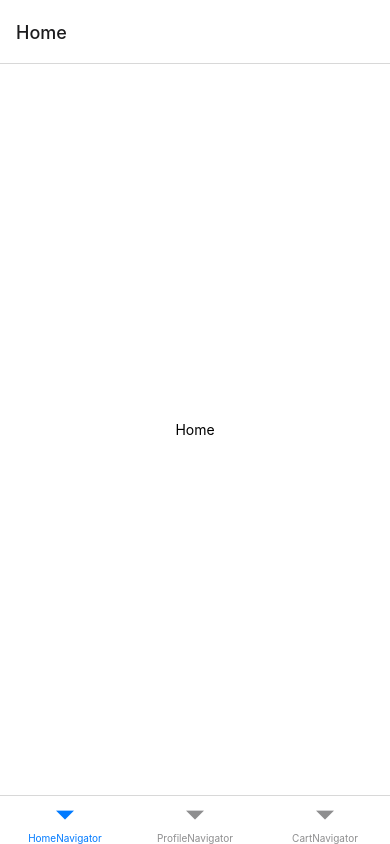
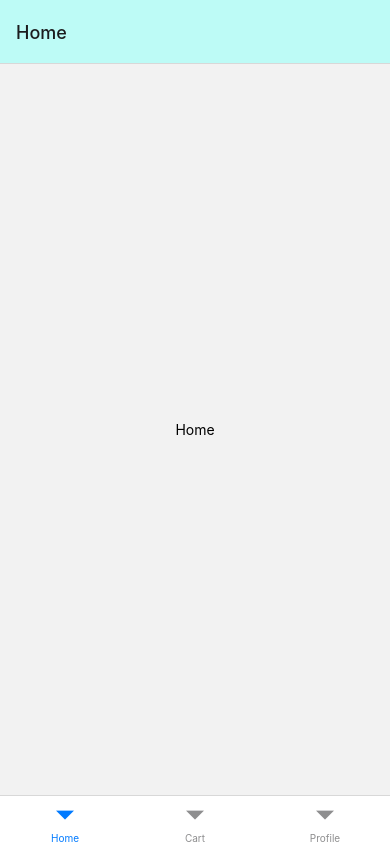
Before and after one commit to omardiaa/YouTube-ReactNative-Amazon, a React Native app: screen /Cart in a window 390 px wide. Built offline with nearby package versions, Linux system fonts and the light colour scheme.

Commit message:
Updated navigation bar options

```diff
--- a/navigation/cartNavigator.js
+++ b/navigation/cartNavigator.js
@@ -4,12 +4,13 @@ import Cart from "../pages/cart";
 
 import { NavigationContainer } from "@react-navigation/native";
 import { createStackNavigator } from "@react-navigation/stack";
+import navigationOptions from "./navigationOptions";
 
 export default function CartNavigator() {
   const Stack = createStackNavigator();
   return (
     <Stack.Navigator>
-      <Stack.Screen name="Cart" component={Cart} />
+      <Stack.Screen name="Cart" component={Cart} options={navigationOptions} />
     </Stack.Navigator>
   );
 }
--- a/navigation/homeNavigator.js
+++ b/navigation/homeNavigator.js
@@ -4,12 +4,13 @@ import Home from "../pages/home";
 
 import { NavigationContainer } from "@react-navigation/native";
 import { createStackNavigator } from "@react-navigation/stack";
+import navigationOptions from "./navigationOptions";
 
 export default function HomeNavigator() {
   const Stack = createStackNavigator();
   return (
     <Stack.Navigator>
-      <Stack.Screen name="Home" component={Home} />
+      <Stack.Screen name="Home" component={Home} options={navigationOptions} />
     </Stack.Navigator>
   );
 }
--- a/navigation/navigationOptions.js
+++ b/navigation/navigationOptions.js
@@ -2,24 +2,8 @@ import colors from "../theme/colors";
 import fonts from "../theme/fonts";
 
 const navigationOptions = {
-  headerTintColor: "white",
-  headerTitleAlign: "center",
-  headerBackTitleVisible: false,
-  headerBackTitleStyle: {
-    backgroundColor: "green"
-  },
   headerStyle: {
     backgroundColor: colors.primary
-  },
-
-  headerTitleStyle: {
-    fontSize: fonts.size.font24,
-    alignSelf: "center",
-    justifyContent: "center",
-    fontWeight: "200"
-  },
-  cardStyle: {
-    backgrounColor: "transparent"
   }
 };
 
--- a/navigation/profileNavigator.js
+++ b/navigation/profileNavigator.js
@@ -5,11 +5,17 @@ import Profile from "../pages/profile";
 import { NavigationContainer } from "@react-navigation/native";
 import { createStackNavigator } from "@react-navigation/stack";
 
+import navigationOptions from "./navigationOptions";
+
 export default function ProfileNavigator() {
   const Stack = createStackNavigator();
   return (
     <Stack.Navigator>
-      <Stack.Screen name="Profile" component={Profile} />
+      <Stack.Screen
+        name="Profile"
+        component={Profile}
+        options={navigationOptions}
+      />
     </Stack.Navigator>
   );
 }
--- a/navigation/tabs.js
+++ b/navigation/tabs.js
@@ -13,17 +13,17 @@ export default function Tabs() {
       <Tab.Screen
         name="HomeNavigator"
         component={HomeNavigator}
-        options={{ headerShown: false }}
+        options={{ headerShown: false, title: "Home" }}
+      />
+      <Tab.Screen
+        name="CartNavigator"
+        component={CartNavigator}
+        options={{ headerShown: false, title: "Cart" }}
       />
       <Tab.Screen
         name="ProfileNavigator"
         component={ProfileNavigator}
-        options={{ headerShown: false }}
-      />
-      <Tab.Screen
-        name="CartNavigator"
-        component={CartNavigator}
-        options={{ headerShown: false }}
+        options={{ headerShown: false, title: "Profile" }}
       />
     </Tab.Navigator>
   );
--- a/package.json
+++ b/package.json
@@ -14,6 +14,7 @@
     "@react-navigation/native": "^6.0.6",
     "@react-navigation/stack": "^6.0.11",
     "expo": "~44.0.0",
+    "expo-linear-gradient": "^11.0.0",
     "expo-status-bar": "~1.2.0",
     "react": "17.0.1",
     "react-dom": "17.0.1",
--- a/pages/home.js
+++ b/pages/home.js
@@ -1,4 +1,6 @@
 import { StyleSheet, Text, View } from "react-native";
+
+import colors from "../theme/colors";
 
 export default function Home() {
   return (
@@ -11,7 +13,6 @@ export default function Home() {
 const styles = StyleSheet.create({
   container: {
     flex: 1,
-    backgroundColor: "#fff",
     alignItems: "center",
     justifyContent: "center"
   }
--- a/theme/colors.js
+++ b/theme/colors.js
@@ -1,7 +1,6 @@
 const colors = {
-  primary: "#041D52", //Blue
-  secondary: "#14C292", //Mint
-  secondary2: "#17FCC5", //Lighter Mint
+  primary: "#BDFBF6", //Blue
+  secondary: "#BDFFDC", //Mint
   textPrimary: "#000000", //Black
   textSecondary: "#191919", //Lighter Black
   borderColor: "#979797", //Grey
```
Also changed, not shown: 1 other file (tests, documents, lock files or other folders).
